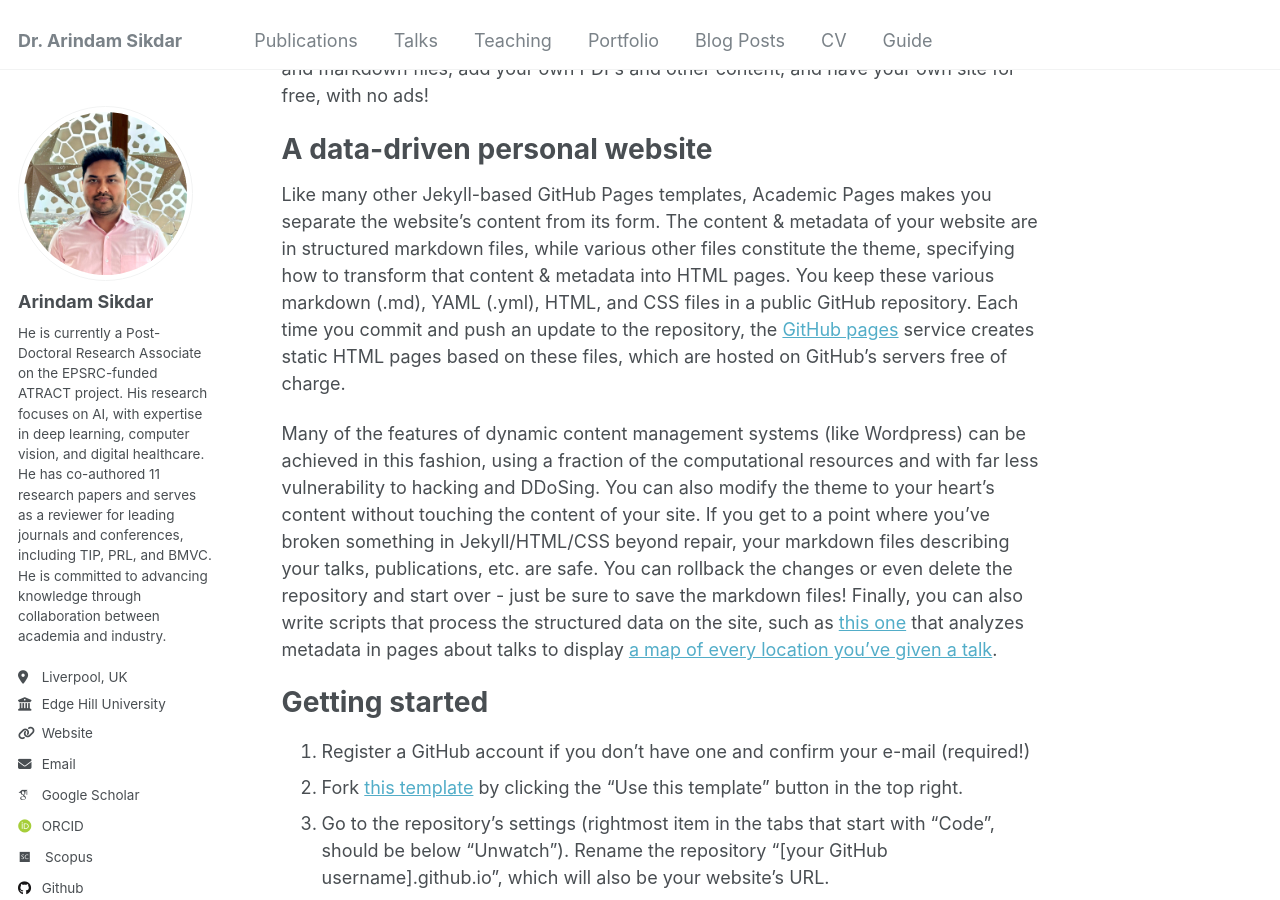
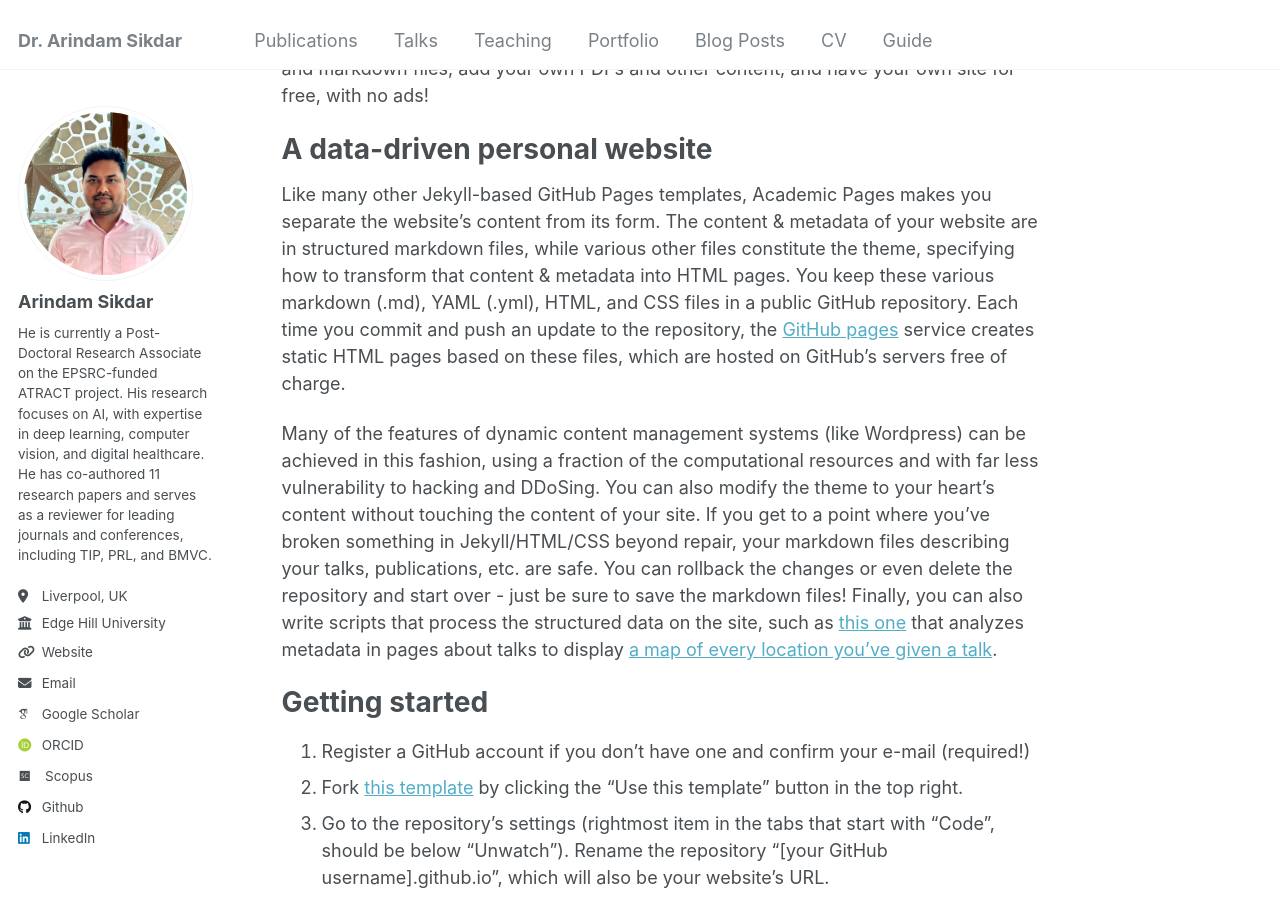
Before and after one commit to Arindam-1991/Arindam-1991-.github.io, a Jekyll site: the page built from _pages/about.md, in a window 1280 px wide and 900 px high, scrolled down 310 px. Built offline with Jekyll 4.4.1, drawn with Linux system fonts in a browser that asks for light colours; some web fonts are replaced.

Commit message:
Update _config.yml

```diff
--- a/_config.yml
+++ b/_config.yml
@@ -24,7 +24,7 @@ author:
   avatar           : "profile.jpg"
   name             : "Arindam Sikdar"
   pronouns         : # "he/him"
-  bio              : "He is currently a Post-Doctoral Research Associate on the EPSRC-funded ATRACT project. His research focuses on AI, with expertise in deep learning, computer vision, and digital healthcare. He has co-authored 11 research papers and serves as a reviewer for leading journals and conferences, including TIP, PRL, and BMVC. He is committed to advancing knowledge through collaboration between academia and industry."
+  bio              : "He is currently a Post-Doctoral Research Associate on the EPSRC-funded ATRACT project. His research focuses on AI, with expertise in deep learning, computer vision, and digital healthcare. He has co-authored 11 research papers and serves as a reviewer for leading journals and conferences, including TIP, PRL, and BMVC."
   location         : "Liverpool, UK"
   employer         : "Edge Hill University"
   uri              : "https://research.edgehill.ac.uk/en/persons/arindam-sikdar"
```
